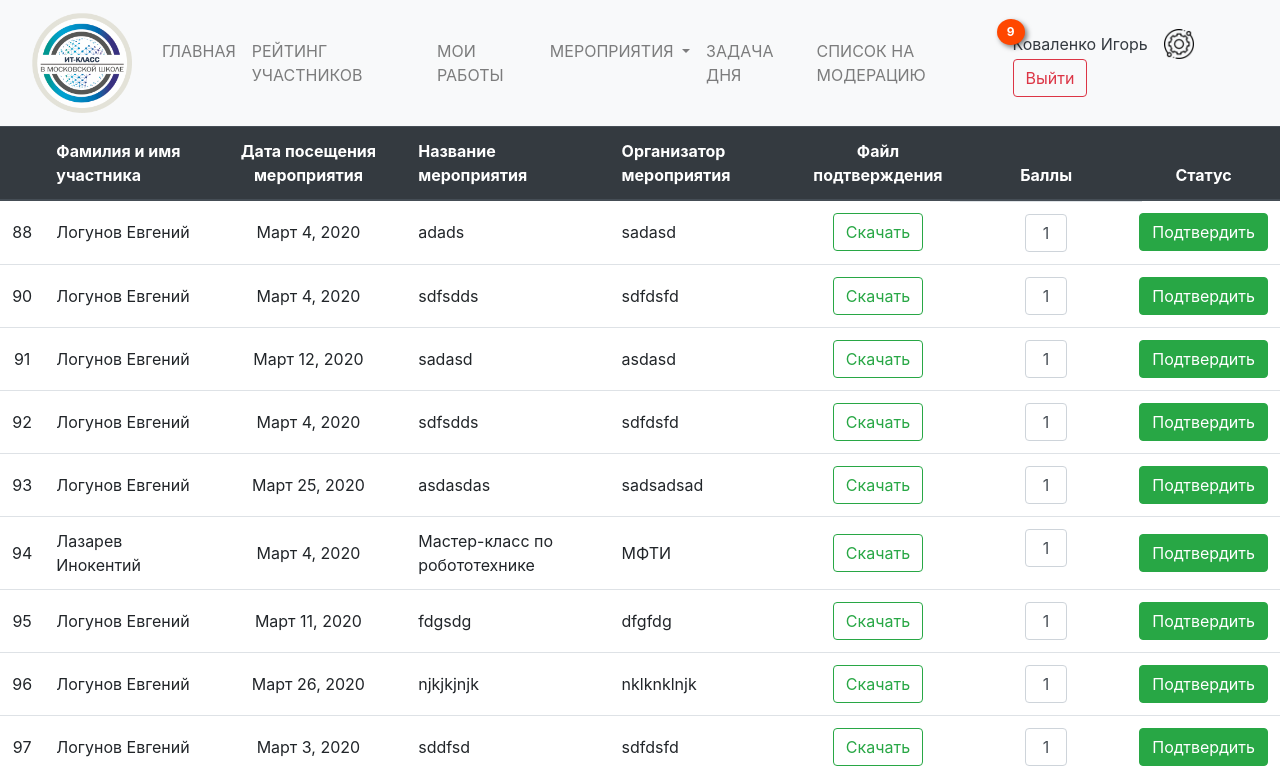
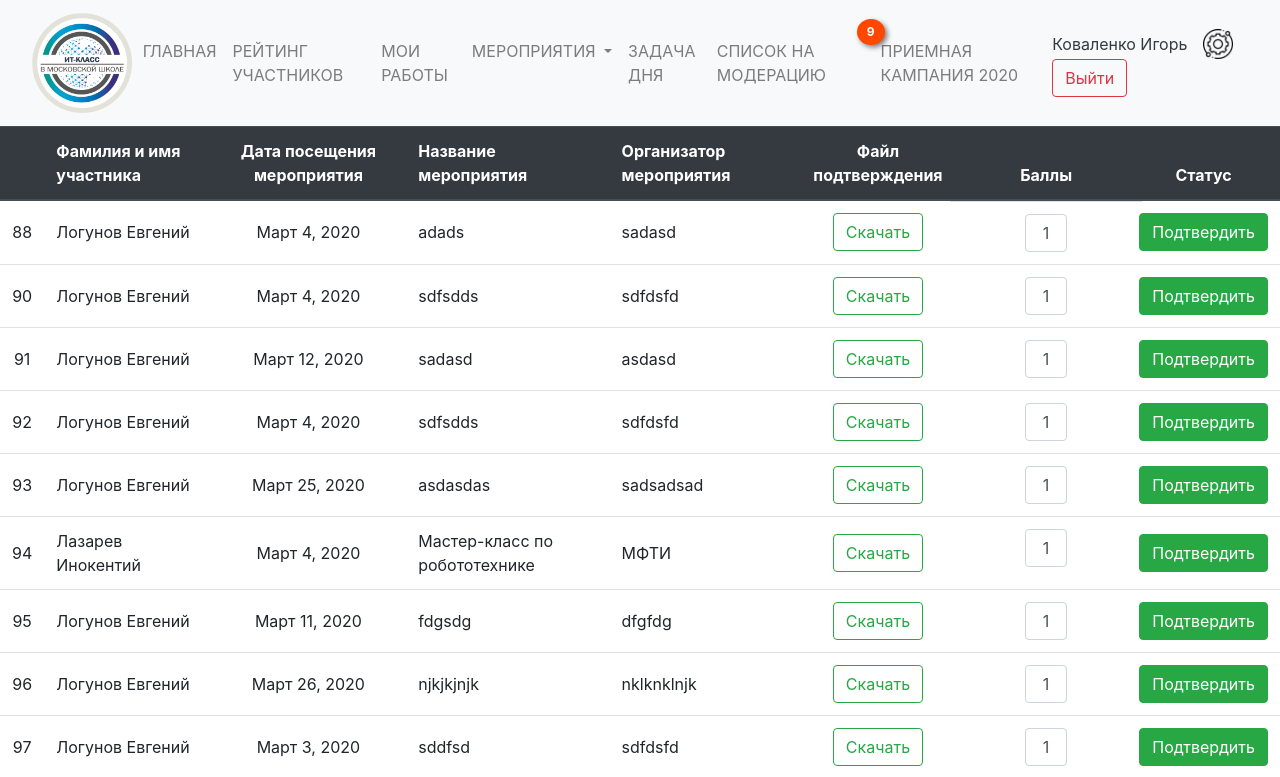
Before and after one commit to ibkov/it_class1158, a Django app: page /check_list/ in a window 1280 px wide. Shown: the top 777 px of the page. Run offline with Django 3.2, Linux system fonts and the light colour scheme; a user stored in the database is signed in; data comes from the database, SQL or seed files in the repository; some libraries are stand-ins or nearby versions.

Commit message:
add link it-class 2020

```diff
--- a/templates/base.html
+++ b/templates/base.html
@@ -94,6 +94,9 @@
                             <span class="badge mr-3 mr-lg-0" >{{ events_new }}</span>{% endif %}</a>
                     </li>
                 {% endif %}
+                <li class="nav-item">
+                    <a class="nav-link" href="http://profil.mos.ru/it/?page_id=1139">ПРИЕМНАЯ КАМПАНИЯ 2020</a>
+                </li>
             </ul>
             <form class="form-inline my-2 my-lg-0">
                 {% if user.is_authenticated %}
```
